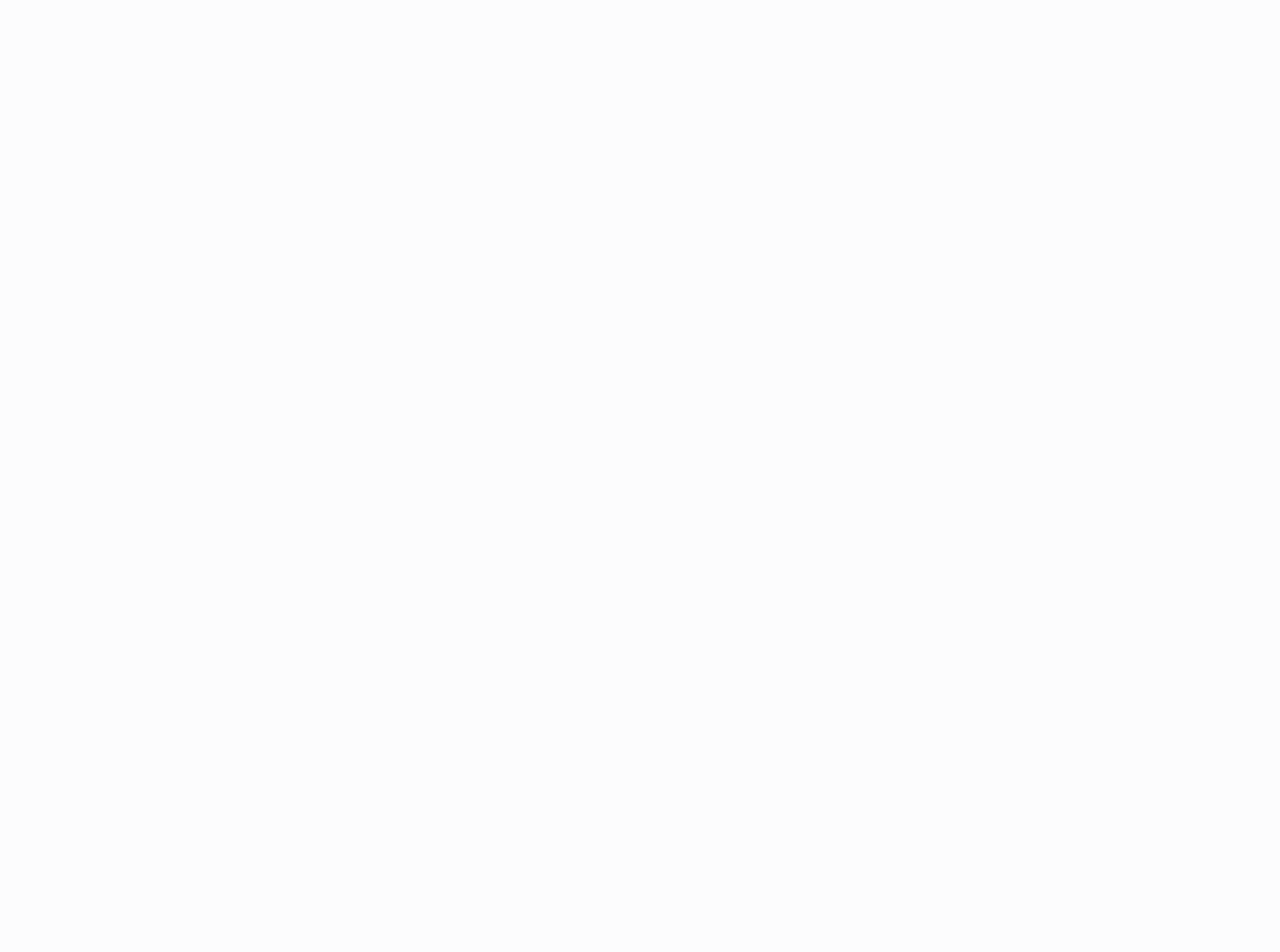
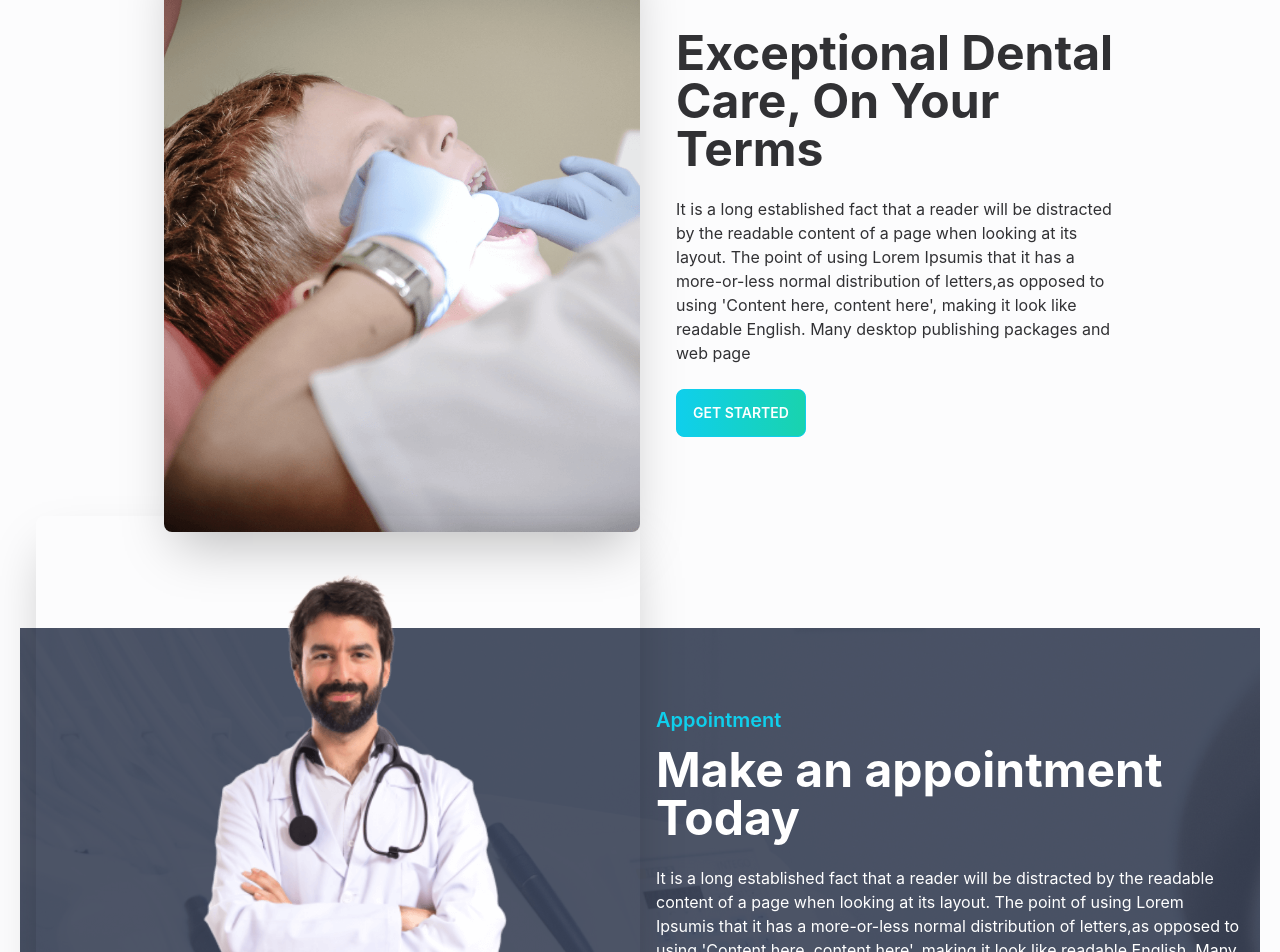
Before and after one commit to azizmohammad/doctors-protal-client, a React (Create React App) app: page / in a window 1280 px wide. Shown: the part 1841-2793 px from the top of the page. Before the commit the page ends 1545 px from the top, so only its background shows below. Built offline with nearby package versions, Linux system fonts and the light colour scheme.

Commit message:
add to single review

```diff
--- a/package.json
+++ b/package.json
@@ -11,6 +11,7 @@
     "react-dom": "^18.2.0",
     "react-router-dom": "^6.4.3",
     "react-scripts": "5.0.1",
+    "swiper": "^8.4.4",
     "web-vitals": "^2.1.4"
   },
   "scripts": {
--- a/public/index.html
+++ b/public/index.html
@@ -1,14 +1,12 @@
 <!DOCTYPE html>
 <html lang="en">
+
 <head>
   <meta charset="utf-8" />
   <link rel="icon" href="%PUBLIC_URL%/favicon.ico" />
   <meta name="viewport" content="width=device-width, initial-scale=1" />
   <meta name="theme-color" content="#000000" />
-    <meta
-      name="description"
-      content="Web site created using create-react-app"
-    />
+  <meta name="description" content="Web site created using create-react-app" />
   <link rel="apple-touch-icon" href="%PUBLIC_URL%/logo192.png" />
   <!--
       manifest.json provides metadata used when your web app is installed on a
@@ -24,8 +22,9 @@
       work correctly both with client-side routing and a non-root public URL.
       Learn how to configure a non-root public URL by running `npm run build`.
     -->
-    <title>React App</title>
+  <title>Doctor-Protal</title>
 </head>
+
 <body>
   <noscript>You need to enable JavaScript to run this app.</noscript>
   <div id="root"></div>
@@ -40,4 +39,5 @@
       To create a production bundle, use `npm run build` or `yarn build`.
     -->
 </body>
+
 </html>
--- a/src/App.css
+++ b/src/App.css
@@ -32,7 +32,13 @@
   from {
     transform: rotate(0deg);
   }
+
   to {
     transform: rotate(360deg);
   }
 }
+
+.swiper-slide {
+  background: transparent;
+  margin-bottom: 5px;
+}
--- /dev/null
+++ b/src/Pages/HomePage/About/About.jsx
@@ -0,0 +1,20 @@
+import React from 'react';
+import tretment from '../../../assets/images/treatment.png'
+
+const About = () => {
+    return (
+
+        <div className="hero lg:card-side flex-col lg:flex-row-reverse lg:px-32 mt-20">
+            <div className="hero-content flex-col lg:flex-row">
+                <img src={tretment} alt="" className="lg:w-1/2 rounded-lg shadow-2xl" />
+                <div className='lg:ml-5'>
+                    <h1 className="capitalize font-bold text-5xl w-auto">Exceptional Dental Care, on Your Terms</h1>
+                    <p className="py-6">It is a long established fact that a reader will be distracted by the readable content of a page when looking at its layout. The point of using Lorem Ipsumis that it has a more-or-less normal distribution of letters,as opposed to using 'Content here, content here', making it look like readable English. Many desktop publishing packages and web page</p>
+                    <button className="btn btn-primary bg-gradient-to-r from-primary to-secondary text-white">Get Started</button>
+                </div>
+            </div>
+        </div>
+    );
+};
+
+export default About;
--- a/src/Pages/HomePage/Home/Banner/Banner.jsx
+++ b/src/Pages/HomePage/Home/Banner/Banner.jsx
@@ -1,9 +1,14 @@
 import React from 'react';
 import chir from '../../../../assets/images/chair.png'
+import bg from '../../../../assets/images/bg.png'
 
 const Banner = () => {
     return (
-        <div className="hero ">
+        <section style={{
+            background: `url(${bg})`
+        }}>
+            <div className="hero min-h-screen mt-10 ">
+                <div className=" bg-opacity-70 rounded-xl"></div>
                 <div className="hero-content flex-col lg:flex-row-reverse">
                     <img src={chir} alt='' className="lg:w-1/2 rounded-lg shadow-2xl" />
                     <div>
@@ -13,7 +18,20 @@ const Banner = () => {
                     </div>
                 </div>
             </div>
+        </section>
+
     );
 };
 
 export default Banner;
+
+ // <div className="hero ">
+        //     <div className="hero-content flex-col lg:flex-row-reverse">
+        //         <img src={chir} alt='' className="lg:w-1/2 rounded-lg shadow-2xl" />
+        //         <div>
+        //             <h1 className="text-5xl font-bold">Box Office News!</h1>
+        //             <p className="py-6">Provident cupiditate voluptatem et in. Quaerat fugiat ut assumenda excepturi exercitationem quasi. In deleniti eaque aut repudiandae et a id nisi.</p>
+        //             <button className="btn btn-primary bg-gradient-to-r from-primary to-secondary text-white">Get Started</button>
+        //         </div>
+        //     </div>
+        // </div>
--- a/src/Pages/HomePage/Home/Home.jsx
+++ b/src/Pages/HomePage/Home/Home.jsx
@@ -1,6 +1,9 @@
 import React from 'react';
+import About from '../About/About';
 import InfoCards from '../InfoPage/InfoCards';
+import MakeAppointment from '../MakeAppointment/MakeAppointment';
 import Services from '../Services/Services';
+import Testimonial from '../Testimonial/Testimonial';
 import Banner from './Banner/Banner';
 
 const Home = () => {
@@ -9,6 +12,9 @@ const Home = () => {
             <Banner></Banner>
             <InfoCards></InfoCards>
             <Services></Services>
+            <About></About>
+            <MakeAppointment></MakeAppointment>
+            <Testimonial></Testimonial>
         </div>
     );
 };
--- /dev/null
+++ b/src/Pages/HomePage/MakeAppointment/MakeAppointment.jsx
@@ -0,0 +1,25 @@
+import React from 'react';
+import doctor from '../../../assets/images/doctor.png'
+import appointment from '../../../assets/images/appointment.png'
+
+const MakeAppointment = () => {
+    return (
+        <section className='mt-20' style={{
+            background: `url(${appointment})`
+        }}>
+            <div className="hero">
+                <div className="hero-content flex-col lg:flex-row">
+                    <img src={doctor} className="-mt-32 hidden md:block lg:w-1/2 rounded-lg shadow-2xl" alt='' />
+                    <div>
+                        <h4 className="text-xl font-semibold capitalize text-primary mb-3">appointment</h4>
+                        <h1 className="text-5xl font-bold text-white">Make an appointment Today</h1>
+                        <p className="py-6 text-white">It is a long established fact that a reader will be distracted by the readable content of a page when looking at its layout. The point of using Lorem Ipsumis that it has a more-or-less normal distribution of letters,as opposed to using 'Content here, content here', making it look like readable English. Many desktop publishing packages and web page.</p>
+                        <button className="btn btn-primary bg-gradient-to-r from-primary to-secondary text-white">Get Started</button>
+                    </div>
+                </div>
+            </div>
+        </section>
+    );
+};
+
+export default MakeAppointment;
--- /dev/null
+++ b/src/Pages/HomePage/Testimonial/SingleReview.jsx
@@ -0,0 +1,19 @@
+import React from 'react';
+
+const SingleReview = ({ review }) => {
+
+    const { name, userReview, img, location } = review;
+
+    return (
+        <div className="card bg-white shadow-xl text-primary-content">
+            <div className="card-body">
+                <p>{userReview}</p>
+                <div className="card-actions justify-start mt-3">
+                    <img className='w-14 h-14' src={img} alt="" />
+                </div>
+            </div>
+        </div>
+    );
+};
+
+export default SingleReview;
--- /dev/null
+++ b/src/Pages/HomePage/Testimonial/Testimonial.jsx
@@ -0,0 +1,59 @@
+import React from 'react';
+import quote from '../../../assets/icons/quote.svg'
+import pepole1 from '../../../assets/images/people1.png'
+import pepole2 from '../../../assets/images/people2.png'
+import pepole3 from '../../../assets/images/people3.png'
+import SingleReview from './SingleReview';
+
+const Testimonial = () => {
+
+    const reviews = [
+        {
+            _id: 1,
+            name: "Winson Herry",
+            userReview: "It is a long established fact that by the readable content of a lot layout. The point of using Lorem a more-or-less normal distribu to using Content here, content",
+            img: pepole1,
+            location: "California",
+        },
+        {
+            _id: 2,
+            name: "Winson Herry",
+            userReview: "It is a long established fact that by the readable content of a lot layout. The point of using Lorem a more-or-less normal distribu to using Content here, content",
+            img: pepole2,
+            location: "California",
+        },
+        {
+            _id: 3,
+            name: "Winson Herry",
+            userReview: "It is a long established fact that by the readable content of a lot layout. The point of using Lorem a more-or-less normal distribu to using Content here, content",
+            img: pepole3,
+            location: "California",
+        },
+    ]
+
+    return (
+        <section className='mt-20'>
+            <div className='flex justify-between items-center'>
+                <div>
+                    <h3 className='text-xl text-primary font-semibold'>Testimonial</h3>
+                    <h1 className='text-2xl text-neutral font-bold'>What Our Patients Says</h1>
+                </div>
+                <figure>
+                    <img className='w-24 lg:w-48 mx-auto' src={quote} alt="" />
+                </figure>
+            </div>
+
+            <div className='grid grid-cols-1 md:grid-cols-2 lg:grid-cols-3 gap-6 mt-10 lg:px-20'>
+                {
+                    reviews.map(review => <SingleReview
+                        key={review._id}
+                        review={review}
+                    ></SingleReview>)
+                }
+            </div>
+
+        </section>
+    );
+};
+
+export default Testimonial;
```
Also changed, not shown: src/Pages/HomePage/Services/Services.jsx (line endings or trailing spaces), 1 other file (tests, documents, lock files or other folders). Lines whose indentation alone changed are shown as unchanged.
